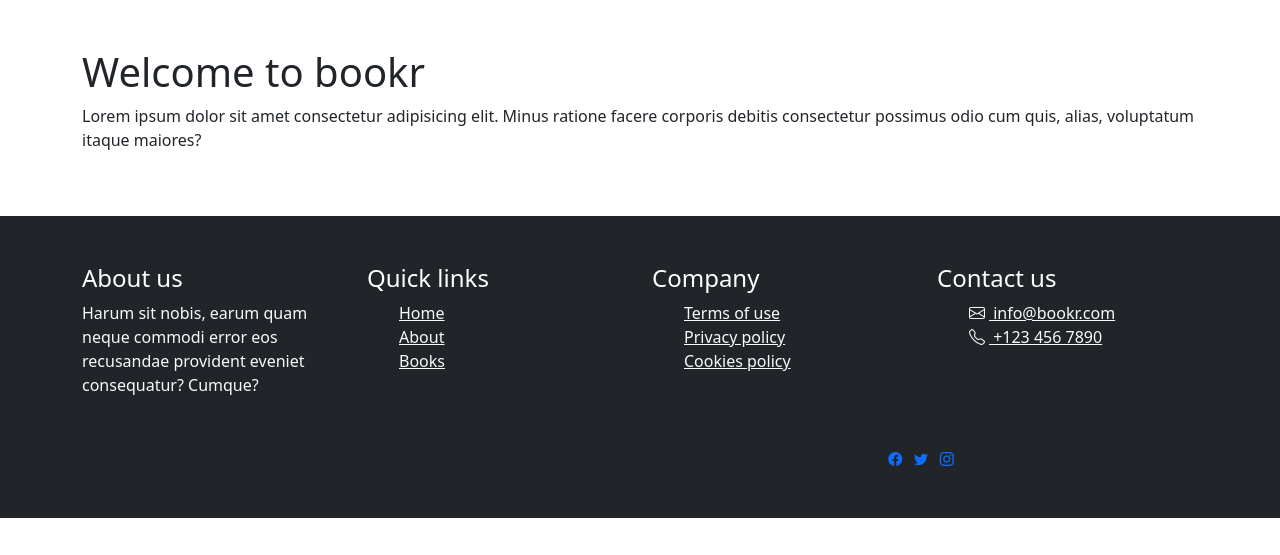
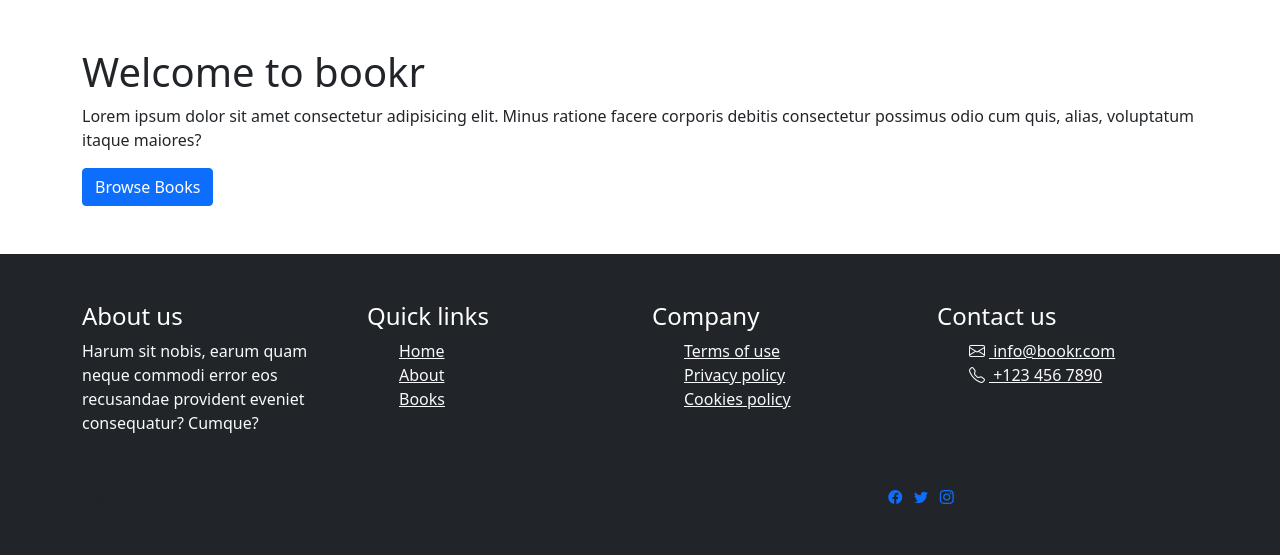
Before and after one commit to paulnyabaro/bookr, a Django app: page / in a window 1280 px wide. Shown: the part 57-612 px from the top of the page. Run offline with Django 4.2, Linux system fonts and the light colour scheme; parts of the project's set-up code (start-up, migrations or seed data) failed here and were passed over.

Commit message:
Added hero section button

```diff
--- a/templates/index.html
+++ b/templates/index.html
@@ -5,6 +5,7 @@
     <div class="container">
         <h1> Welcome to bookr</h1>
         <p>Lorem ipsum dolor sit amet consectetur adipisicing elit. Minus ratione facere corporis debitis consectetur possimus odio cum quis, alias, voluptatum itaque maiores?</p>
+        <a href="" class="btn btn-primary">Browse Books</a>
     </div>
 </section>
 {% endblock %}
```
